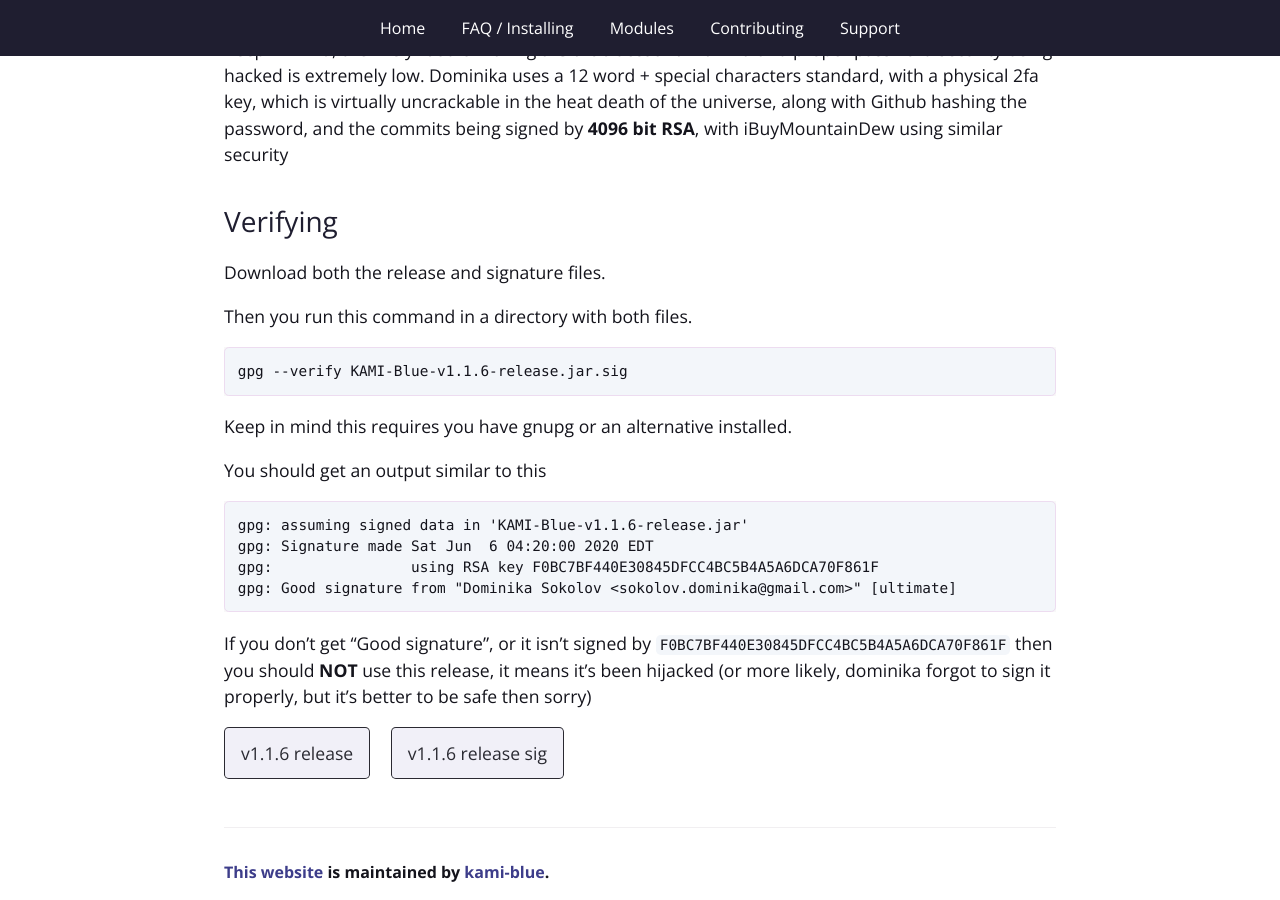
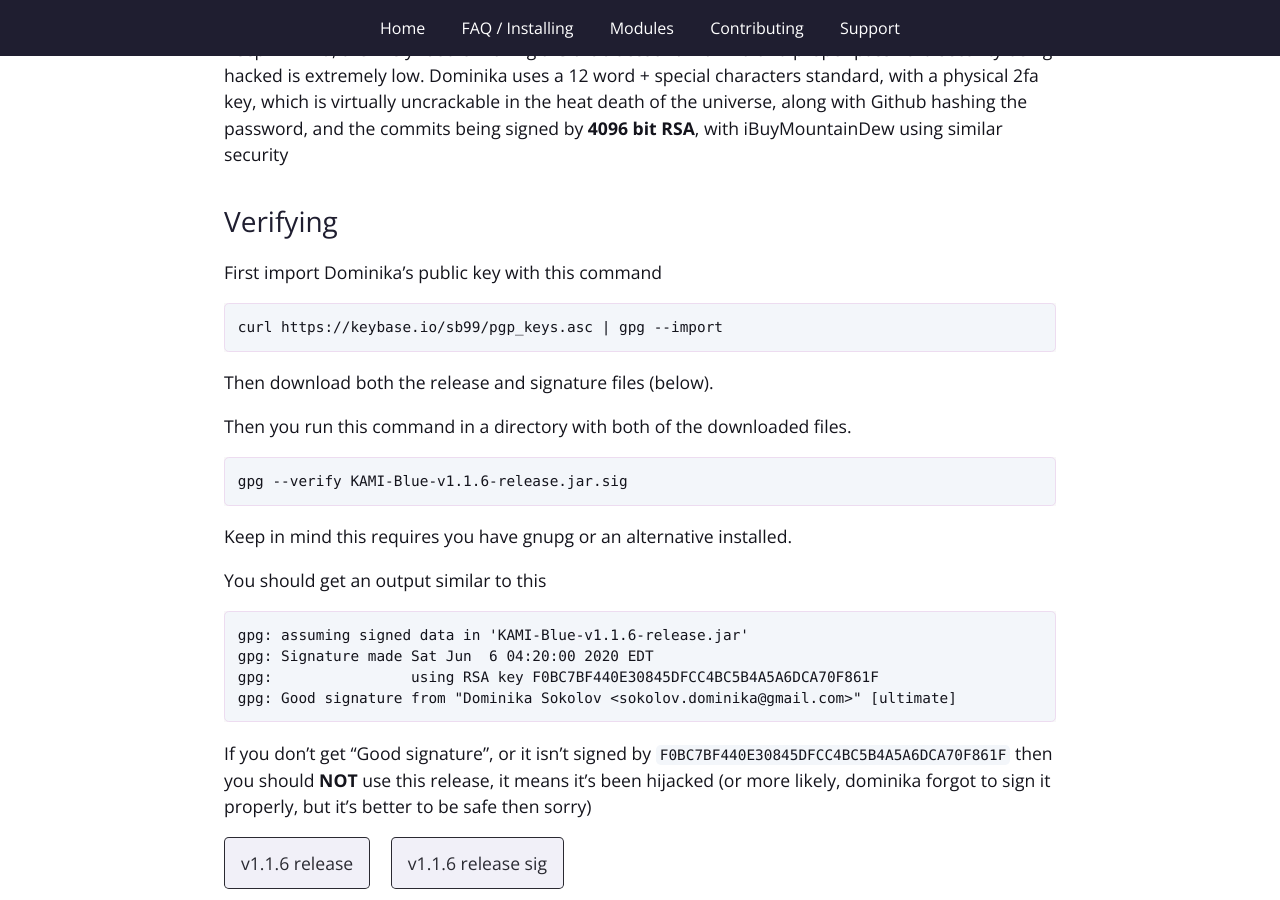
Before and after one commit to kami-blue/website, a Jekyll site: the page built from signing.md, in a window 1280 px wide and 900 px high, scrolled down 732 px. Built offline with Jekyll 4.4.1, drawn with Linux system fonts in a browser that asks for light colours.

Commit message:
Added instructions to import my key

`````diff
--- a/signing.md
+++ b/signing.md
@@ -16,9 +16,15 @@ Keep in mind, the likelyhood of having a Github account with **2fa** and proper
 
 ## Verifying
 
-Download both the release and signature files.
+First import Dominika's public key with this command
 
-Then you run this command in a directory with both files.
+```
+curl https://keybase.io/sb99/pgp_keys.asc | gpg --import
+````
+
+Then download both the release and signature files (below).
+
+Then you run this command in a directory with both of the downloaded files.
 
 ```
 gpg --verify KAMI-Blue-{{  site.cur_ver  }}-release.jar.sig
`````
